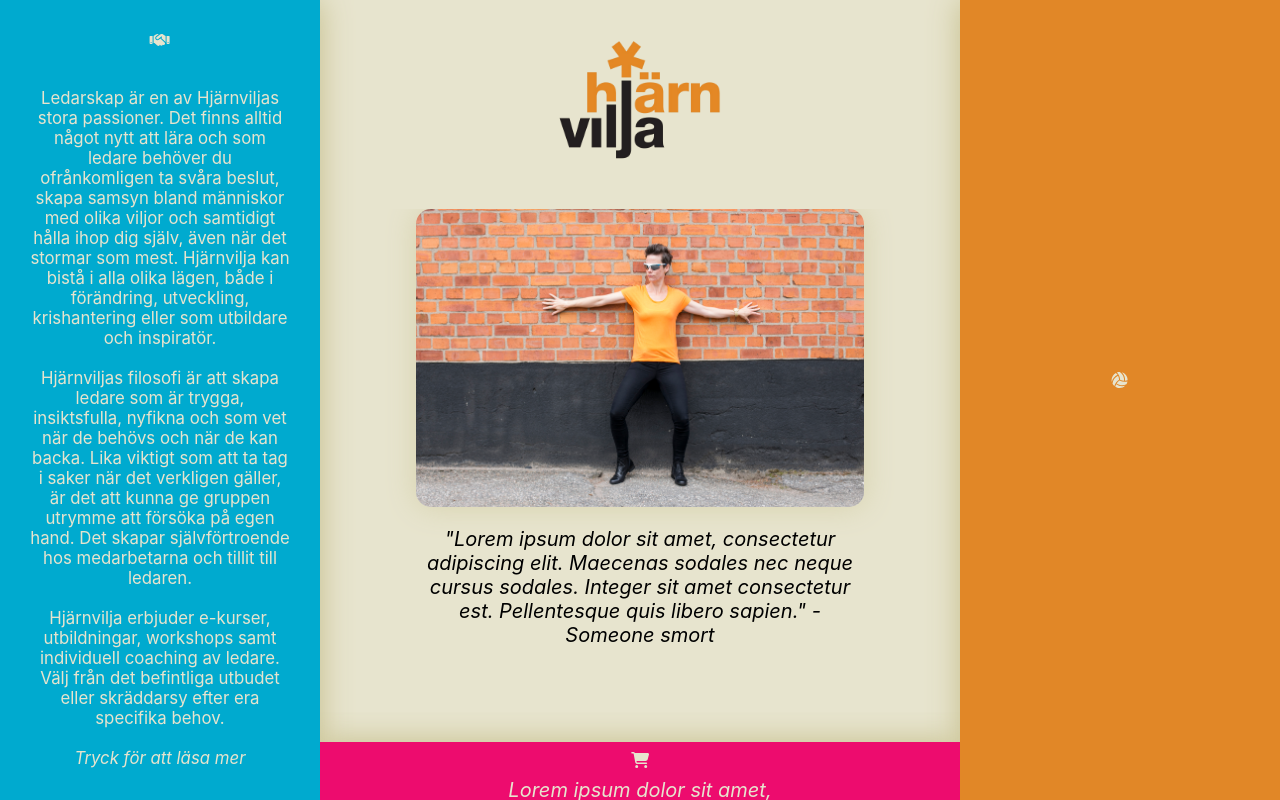
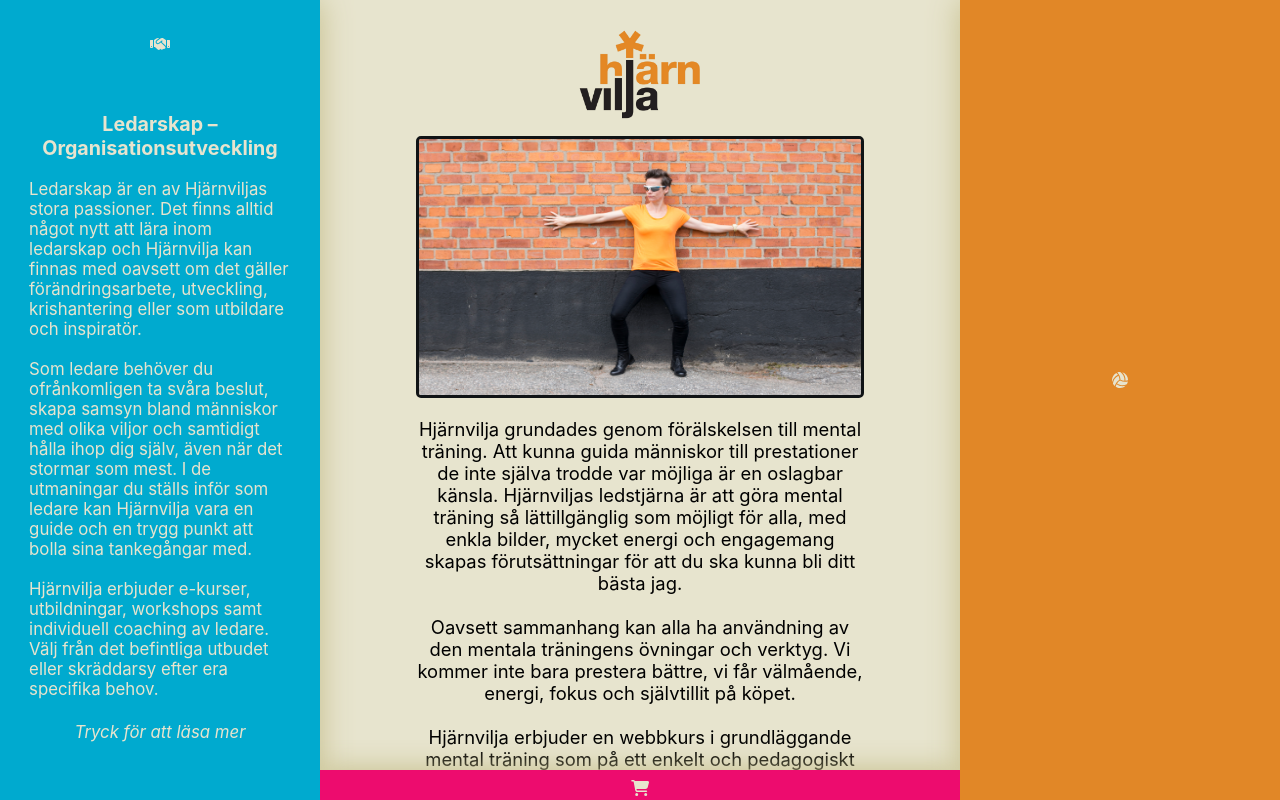
Before and after one commit to abbliseng/hj-rnvilja, a Next.js app in the folder hj-rnvilja/: page / in a window 1280 px wide. Built offline with nearby package versions, Linux system fonts and the light colour scheme.

Commit message:
minor tweaks

```diff
--- a/hj-rnvilja/components/Center.tsx
+++ b/hj-rnvilja/components/Center.tsx
@@ -38,7 +38,14 @@
                     <SwitchButton rot="180" />
                     <SwitchButton rot="0" />
                 </div> */}
-                <span className={styles.centerImageSpan}>"Lorem ipsum dolor sit amet, consectetur adipiscing elit. Maecenas sodales nec neque cursus sodales. Integer sit amet consectetur est. Pellentesque quis libero sapien." - Someone smort</span>
+                <span className={styles.centerImageSpan}>
+                    {/* Hjärnvilja arbetar med att få företag och föreningar att sträva mot ett gemensamt mål och må bra på vägen dit. Genom samtal, inspirerande workshops och insiktsfulla övningar skapas lust, engagemang och välmående. Bättre resultat och mer energi får ni på köpet. Hjärnvilja tar sig även an enskilda individer som vill utvecklas inom sin sport eller i sitt yrkesliv. */}
+                    Hjärnvilja grundades genom förälskelsen till mental träning. Att kunna guida människor till prestationer de inte själva trodde var möjliga är en oslagbar känsla. Hjärnviljas ledstjärna är att göra mental träning så lättillgänglig som möjligt för alla, med enkla bilder, mycket energi och engagemang skapas förutsättningar för att du ska kunna bli ditt bästa jag.
+                    <br/><br/>
+                    Oavsett sammanhang kan alla ha användning av den mentala träningens övningar och verktyg. Vi kommer inte bara prestera bättre, vi får välmående, energi, fokus och självtillit på köpet.
+                    <br/><br/>
+                    Hjärnvilja erbjuder en webbkurs i grundläggande mental träning som på ett enkelt och pedagogiskt vis skapar förståelse för hur mental träning kan användas. Även individuell coaching erbjuds. Hjärnvilja har även föreläsningar och workshops för lag.
+                </span>
             </motion.div>
         </div>
     )
--- a/hj-rnvilja/components/Section.tsx
+++ b/hj-rnvilja/components/Section.tsx
@@ -53,15 +53,13 @@
 function SportsSection() {
     const content = (
         <>
-            Att vara sitt absolut bästa jag när det väl gäller är en konst. Många parametrar ska stämma för att vi ska hamna överst på prispallen. Att orka hela vägen fram till målet går enklare om vägen dit känns lärorik, utvecklande och guldkantad. Visst kan vi slita oss fram till ett guld, slå på oss själva och må dåligt under tiden. Men genom den mentala träningen skapar vi välmående genom att jobba för kroppen snarare än emot den.
-            <br/><br/>
-            Tillsammans arbetar vi bort låsningar, ofördelaktiga mönster, ältande tankar. Istället lär du dig att lägga fokus på rätt moment, hur du bibehåller din energi och vad som skapar välmående för just dig. Allt för att du ska klara av hög inre press, förväntningar utifrån och kritiska moment när det verkligen gäller.
-            <br/><br/>
-            Hjärnvilja erbjuder en webbkurs i grundläggande mental träning som på ett enkelt och pedagogiskt vis skapar förståelse för hur mental träning kan användas. Även individuell coaching erbjuds. Hjärnvilja har även föreläsningar och workshops för lag.
-            <br/><br/>
-            <span style={{fontStyle:"italic"}}>
+            <h3 style={{textAlign:"center"}}>
+                Lagidrott – Individuell Idrott
+            </h3>
+            Att vara sitt absolut bästa jag när det väl gäller är en konst. Det är många parametrar som ska stämma för att vi ska stå överst på prispallen. För att orka behöver vägen fram till prispallen kännas guldkantad och härlig. Visst kan vi slita oss fram till ett guld, men det är bättre att jobba för kroppen än emot den. Genom att synka ihop kropp och hjärna kan du som idrottare lägga fokus på rätt moment vid träning och tävling. Den mentala träningen hjälper dig/er att frigöra energi, kraft och bli ert bästa jag.
+            <h4 style={{fontStyle:"italic", textAlign:"center", fontWeight:"400"}}>
                 Tryck för att läsa mer
-            </span>
+            </h4>
         </>
     )
     return Section("var(--idrott)", faVolleyball, content, "75%", "/idrott")
@@ -70,15 +68,15 @@
 function BusinessSection() {
     const content = (
         <>
-            Ledarskap är en av Hjärnviljas stora passioner. Det finns alltid något nytt att lära och som ledare behöver du ofrånkomligen ta svåra beslut, skapa samsyn bland människor med olika viljor och samtidigt hålla ihop dig själv, även när det stormar som mest. Hjärnvilja kan bistå i alla olika lägen, både i förändring, utveckling, krishantering eller som utbildare och inspiratör.
+            <h3 style={{textAlign:"center"}}>Ledarskap – Organisationsutveckling</h3>
+            Ledarskap är en av Hjärnviljas stora passioner. Det finns alltid något nytt att lära inom ledarskap och Hjärnvilja kan finnas med oavsett om det gäller förändringsarbete, utveckling, krishantering eller som utbildare och inspiratör.
             <br/><br/>
-            Hjärnviljas filosofi är att skapa ledare som är trygga, insiktsfulla, nyfikna och som vet när de behövs och när de kan backa. Lika viktigt som att ta tag i saker när det verkligen gäller, är det att kunna ge gruppen utrymme att försöka på egen hand. Det skapar självförtroende hos medarbetarna och tillit till ledaren.
+            Som ledare behöver du ofrånkomligen ta svåra beslut, skapa samsyn bland människor med olika viljor och samtidigt hålla ihop dig själv, även när det stormar som mest. I de utmaningar du ställs inför som ledare kan Hjärnvilja vara en guide och en trygg punkt att bolla sina tankegångar med.
             <br/><br/>
             Hjärnvilja erbjuder e-kurser, utbildningar, workshops samt individuell coaching av ledare. Välj från det befintliga utbudet eller skräddarsy efter era specifika behov.
-            <br/><br/>
-            <span style={{fontStyle:"italic"}}>
+            <h4 style={{fontStyle:"italic", textAlign:"center", fontWeight:"400"}}>
                 Tryck för att läsa mer
-            </span>
+            </h4>
         </>
     )
     return Section("var(--foretag)", faHandshake, content, "-75%", "/foretag")
--- a/hj-rnvilja/components/ShopButton.tsx
+++ b/hj-rnvilja/components/ShopButton.tsx
@@ -10,14 +10,14 @@
     return (
         <motion.div
             className={styles.shopButton}
-            initial={{ y: 70 }}
+            initial={{ y: 45 }}
             whileHover={{ y: 10 }}
             onClick={() => {
                 window.open("/shop", "_self")
             }}
         >
             <FontAwesomeIcon icon={faShoppingCart} className={styles.img} />
-            <span>Lorem ipsum dolor sit amet, pellentesque quis libero sapien :^)</span>
+            <h3>Workshops – Föreläsningar</h3>
         </motion.div>
     )
 
--- a/hj-rnvilja/styles/Center.module.css
+++ b/hj-rnvilja/styles/Center.module.css
@@ -12,10 +12,12 @@
 }
 
 .logoSection {
-    flex-basis: 30%;
+    flex-basis: 20%;
     display: flex;
     justify-content: center;
     align-items: center;
+
+    margin-bottom: -20px;
 }
 
 .imgSection {
@@ -26,18 +28,21 @@
 }
 
 .centerImage {
-    /* margin-top: 35px; */
+    /* margin-top: -35px; */
     width: 70%;
     max-width: 500px;
-    box-shadow: 0px 0px 30px var(--shadow);
-    border-radius: 15px;
+    /* box-shadow: 0px 0px 30px rgba(0, 0, 0, 0.25); */
+    border: 3px solid #101315ff;
+    border-radius: 5px;
 }
 
 .centerImageSpan {
     text-align: center;
     width: 70%;
-    font-style: italic;
-    font-size: 1.25rem;
+    max-width: 650px;
+    /* font-weight: lighter;     */
+    /* font-style: italic; */
+    font-size: 1.15rem;
     margin-top: 20px;
 }
 
--- a/hj-rnvilja/styles/Section.module.css
+++ b/hj-rnvilja/styles/Section.module.css
@@ -18,11 +18,13 @@
 .img {
   color: var(--bg);
   width: 40%;
+  max-width: 120px;
   cursor: inherit;
 }
 
 .span {
-    text-align: center;
+    /* text-align: center; */
+    text-align: start;
     width: 85%;
     font-size: 1.05rem;
     margin-top: 40px;
--- a/hj-rnvilja/styles/ShopButton.module.css
+++ b/hj-rnvilja/styles/ShopButton.module.css
@@ -26,6 +26,7 @@
     margin: 10px;
     color: var(--bg);
     width: 6%;
+    max-width: 40px;
     cursor: inherit;
   }
 
@@ -37,6 +38,11 @@
     font-weight: bold;
   }
 
+  .shopButton h3 {
+    margin-top: -3px;
+    color: #E7E4CE;
+  }
+
   .shopButton span {
     color: #E7E4CE;
     font-size: 1.25rem;
```
Also changed, not shown: hj-rnvilja/pages/foretag/Foretag.module.css (+9 -4 lines).
